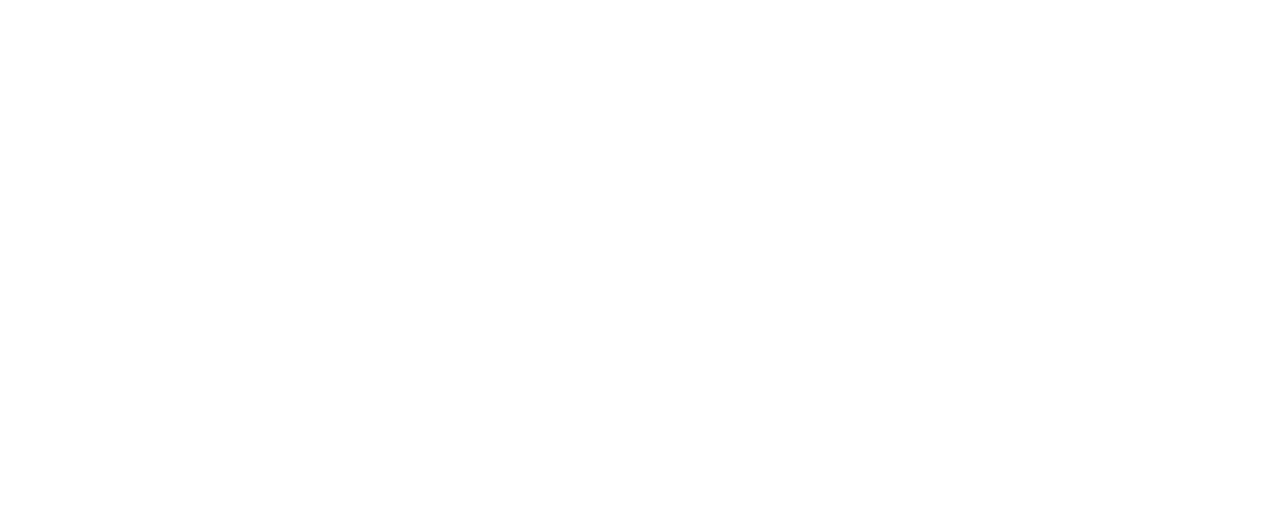
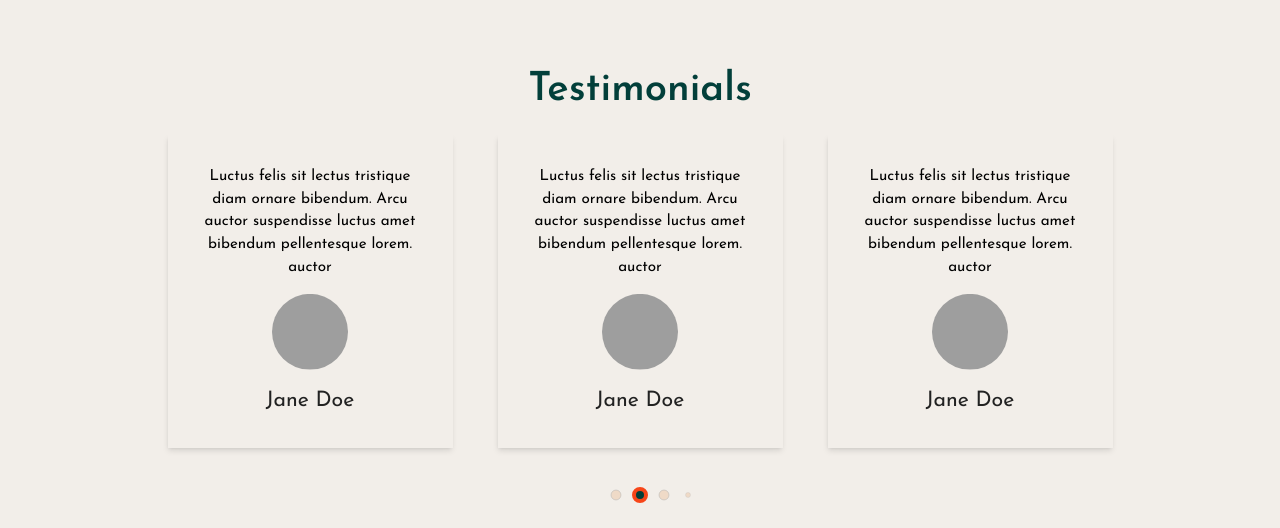
Before and after one commit to Chrissiku/farm, a React (Vite) app: page / in a window 1280 px wide. Shown: the part 1711-2239 px from the top of the page. Before the commit the page ends 1701 px from the top, so only its background shows below. Built offline with nearby package versions, Linux system fonts and the light colour scheme; grey boxes are pictures that could not be loaded.

Commit message:
Implement Testimonial section

```diff
--- a/package.json
+++ b/package.json
@@ -15,7 +15,8 @@
     "react-dom": "^18.2.0",
     "react-icons": "^4.8.0",
     "react-router": "^6.8.1",
-    "react-router-dom": "^6.8.1"
+    "react-router-dom": "^6.8.1",
+    "swiper": "^9.1.0"
   },
   "devDependencies": {
     "@types/react": "^18.0.27",
--- a/src/App.jsx
+++ b/src/App.jsx
@@ -1,5 +1,5 @@
 import { BrowserRouter as Router } from "react-router-dom";
-import { Hero, Missions, Navbar, Services } from "./componennts";
+import { Hero, Missions, Navbar, Services, Testimonial } from "./componennts";
 
 const App = () => {
   return (
@@ -10,6 +10,7 @@
           <Hero />
           <Missions />
           <Services />
+          <Testimonial />
         </div>
       </div>
     </Router>
--- a/src/componennts/Hero.jsx
+++ b/src/componennts/Hero.jsx
@@ -46,7 +46,7 @@
 
       <svg
         id="wave"
-        className="absolute bg-transparent bottom-0 lg:block hidden "
+        className="absolute bg-transparent bottom-0 lg:block hidden"
         viewBox="0 0 1440 429"
         version="1.1"
         xmlns="http://www.w3.org/2000/svg"
--- /dev/null
+++ b/src/componennts/Testimonial.jsx
@@ -0,0 +1,54 @@
+import React from "react";
+import { Title } from "./utils/Titles";
+import { Swiper, SwiperSlide } from "swiper/react";
+import "swiper/css";
+import "swiper/css/free-mode";
+import "swiper/css/pagination";
+import { FreeMode, Pagination, Autoplay } from "swiper";
+import TestimonialCard from "./utils/TestimonialCard";
+
+const Testimonial = () => {
+  const testimonies = [1, 2, 3, 4, 5, 6];
+  return (
+    <div className="w-full px-5 pt-20 pb-5 space-y-4 bg-[#F2EEE9]">
+      <Title className="text-center">Testimonials</Title>
+      <Swiper
+        freeMode={true}
+        pagination={{
+          clickable: true,
+          dynamicBullets: true,
+          bulletActiveClass: "swiper-pagination-bullet-active",
+          bulletClass: "swiper-pagination-bullet",
+        }}
+        autoplay={{
+          delay: 2000,
+          pauseOnMouseEnter: true,
+        }}
+        modules={[Autoplay, FreeMode, Pagination]}
+        breakpoints={{
+          640: {
+            slidesPerView: 1,
+            spaceBetween: 10,
+          },
+          768: {
+            slidesPerView: 2,
+            spaceBetween: 20,
+          },
+          1024: {
+            slidesPerView: 3,
+            spaceBetween: 30,
+          },
+        }}
+        className="px-5 max-w-[1000px]"
+      >
+        {testimonies.map((item) => (
+          <SwiperSlide key={item} className="mx-auto">
+            <TestimonialCard />
+          </SwiperSlide>
+        ))}
+      </Swiper>
+    </div>
+  );
+};
+
+export default Testimonial;
--- a/src/componennts/index.js
+++ b/src/componennts/index.js
@@ -2,5 +2,6 @@
 import Hero from "./Hero";
 import Missions from "./Missions";
 import Services from "./Services";
+import Testimonial from "./Testimonial";
 
-export { Navbar, Hero, Missions, Services };
+export { Navbar, Hero, Missions, Services, Testimonial };
--- /dev/null
+++ b/src/componennts/utils/TestimonialCard.jsx
@@ -0,0 +1,25 @@
+import React from "react";
+
+const TestimonialCard = () => {
+  return (
+    <div
+      className="w-full space-y-4 p-8 mb-14 cursor-pointer scale-95 hover:scale-100
+    transition-all duration-200 ease-out shadow-md"
+    >
+      <p className="text-center">
+        Luctus felis sit lectus tristique diam ornare bibendum. Arcu auctor
+        suspendisse luctus amet bibendum pellentesque lorem. auctor
+      </p>
+      <div className="h-20 w-20 overflow-hidden rounded-full mx-auto">
+        <img
+          className="w-full h-full object-cover"
+          src="https://cdn.pixabay.com/photo/2014/10/06/17/30/child-476507_960_720.jpg"
+          alt="profile"
+        />
+      </div>
+      <h4 className="text-dark text-center text-[1.4rem]">Jane Doe</h4>
+    </div>
+  );
+};
+
+export default TestimonialCard;
--- a/src/styles/index.css
+++ b/src/styles/index.css
@@ -6,4 +6,12 @@
   body {
     @apply font-josefin bg-white;
   }
+
+  .swiper-pagination-bullet {
+    @apply bg-[#e68c43] w-4 h-4 border border-black;
+  }
+
+  .swiper-pagination-bullet-active {
+    @apply bg-green1 border-4 border-[#f74518];
+  }
 }
--- a/tailwind.config.cjs
+++ b/tailwind.config.cjs
@@ -3,6 +3,13 @@
   content: ["./index.html", "./src/**/*.{js,ts,jsx,tsx}"],
   darkMode: "class",
   theme: {
+    screens: {
+      sm: "640px",
+      md: "768px",
+      lg: "1024px",
+      xl: "1280px",
+      "2xl": "1440px",
+    },
     extend: {
       fontFamily: {
         josefin: ["Josefin Sans", "sans-serif"],
```
Also changed, not shown: 1 other file (tests, documents, lock files or other folders).
